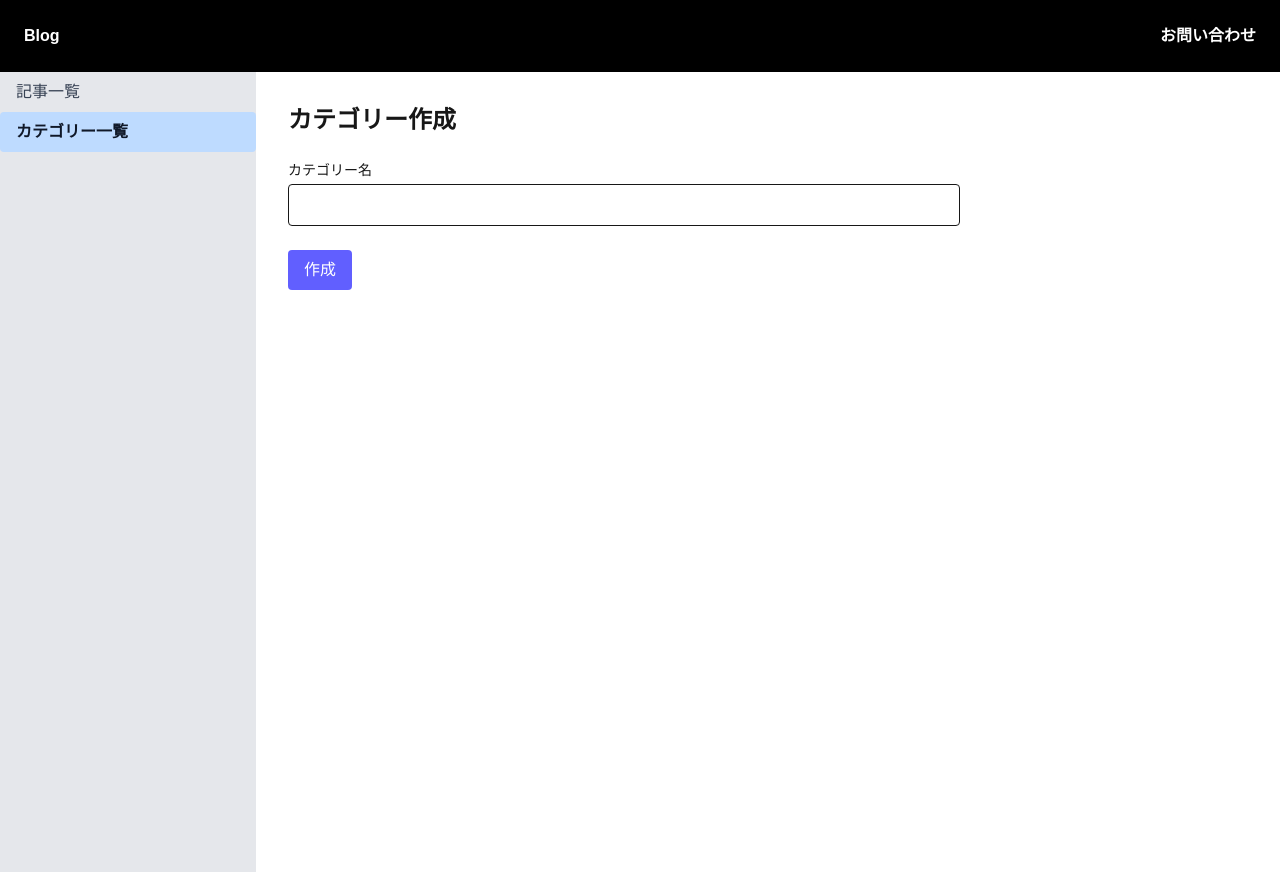
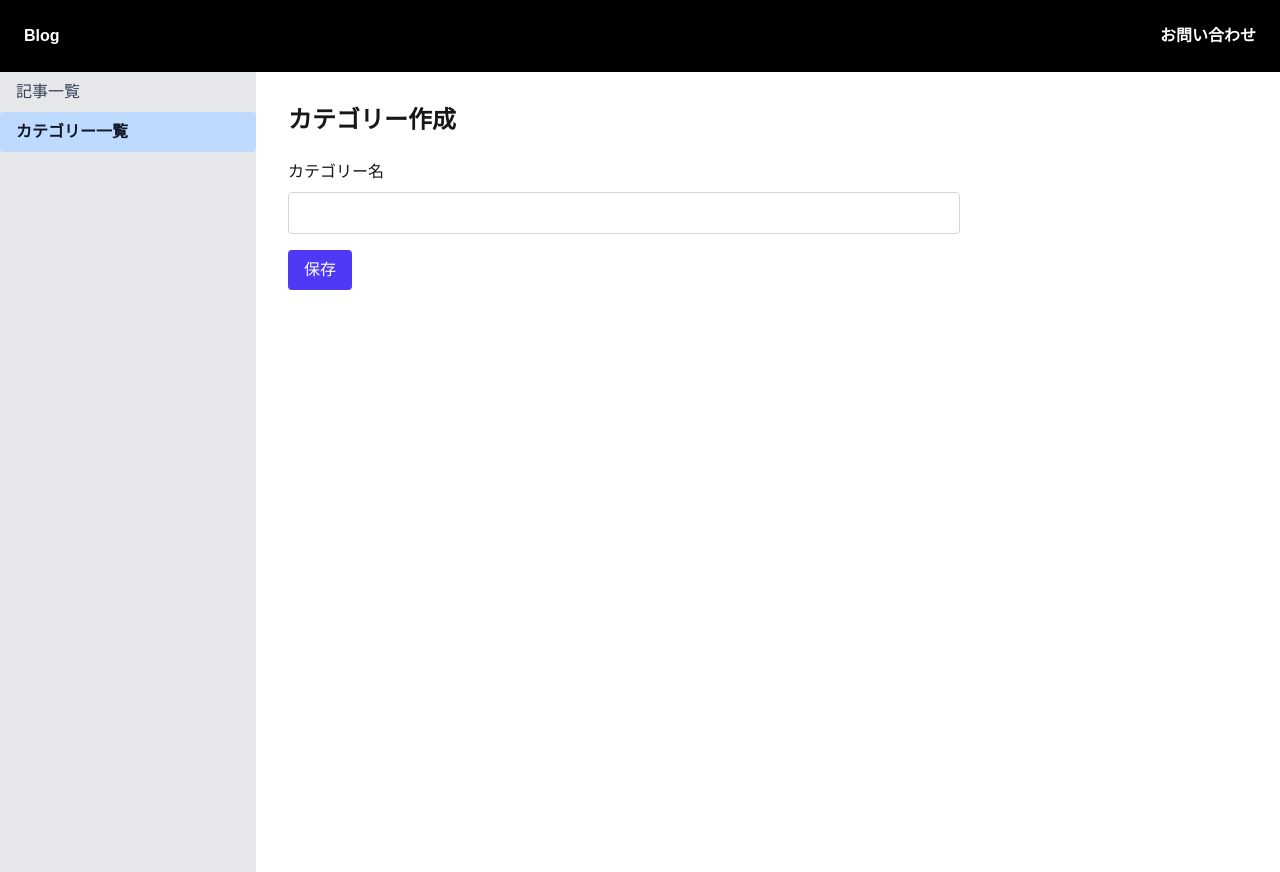
Before and after one commit to mu-126/chapter-8, a Next.js app: page /admin/categories/new in a window 1280 px wide. Built offline with nearby package versions, Linux system fonts and the light colour scheme.

Commit message:
課題10：管理者カテゴリー詳細・新規作成ページの修正（コンポーネント共通化）

```diff
--- a/src/app/admin/categories/[id]/page.tsx
+++ b/src/app/admin/categories/[id]/page.tsx
@@ -3,6 +3,7 @@
 import { useEffect, useState } from "react";
 import { useParams, useRouter } from "next/navigation";
 import type { AdminCategoryShowResponse } from "@/_types/Category";
+import CategoryForm from "@/components/CategoryForm";
 
 const CategoryDetailPage = () => {
   const params = useParams();
@@ -86,24 +87,7 @@ const CategoryDetailPage = () => {
     <div>
       <h1 className="text-2xl font-bold mb-6">カテゴリー編集</h1>
 
-      <div className="max-w-2xl">
-        {/* ラベル */}
-        <label className="block mb-2 font-medium">カテゴリー名</label>
-
-        {/* 入力欄 */}
-        <input type="text" value={name} onChange={(e) => setName(e.target.value)} className="w-full border border-gray-300 rounded px-3 py-2 mb-4" />
-
-        {/* ボタン */}
-        <div className="flex gap-3">
-          <button onClick={handleUpdate} className="bg-indigo-600 hover:bg-indigo-700 text-white px-4 py-2 rounded">
-            更新
-          </button>
-
-          <button onClick={handleDelete} className="bg-red-500 text-white px-4 py-2 rounded">
-            削除
-          </button>
-        </div>
-      </div>
+      <CategoryForm name={name} setName={setName} onSubmit={handleUpdate} onDelete={handleDelete} />
     </div>
   );
 };
--- a/src/app/admin/categories/new/page.tsx
+++ b/src/app/admin/categories/new/page.tsx
@@ -1,22 +1,31 @@
 "use client";
 
 import { useState } from "react";
+import { useRouter } from "next/navigation";
+import CategoryForm from "@/components/CategoryForm";
 
 const NewCategoryPage = () => {
   const [name, setName] = useState("");
+  const router = useRouter();
 
-  const handleSubmit = async (e: React.FormEvent) => {
-    e.preventDefault();
+  const handleCreate = async () => {
+    try {
+      const res = await fetch("/api/admin/categories", {
+        method: "POST",
+        headers: {
+          "Content-Type": "application/json",
+        },
+        body: JSON.stringify({ name }),
+      });
 
-    const res = await fetch("/api/admin/categories", {
-      method: "POST",
-      body: JSON.stringify({ name }),
-    });
+      if (!res.ok) {
+        throw new Error("作成失敗");
+      }
 
-    if (res.ok) {
       alert("カテゴリー作成成功！");
-      setName(""); // 入力リセット
-    } else {
+      router.push("/admin/categories");
+    } catch (error) {
+      console.error(error);
       alert("エラー");
     }
   };
@@ -27,18 +36,7 @@ const NewCategoryPage = () => {
       <h1 className="text-2xl font-bold mb-6">カテゴリー作成</h1>
 
       {/* フォーム */}
-      <form onSubmit={handleSubmit} className="space-y-6 max-w-2xl">
-        {/* カテゴリー名 */}
-        <div>
-          <label className="block mb-1 text-sm">カテゴリー名</label>
-          <input className="w-full border rounded px-3 py-2" value={name} onChange={(e) => setName(e.target.value)} />
-        </div>
-
-        {/* ボタン */}
-        <button type="submit" className="bg-indigo-500 text-white px-4 py-2 rounded">
-          作成
-        </button>
-      </form>
+      <CategoryForm name={name} setName={setName} onSubmit={handleCreate} />
     </div>
   );
 };
--- /dev/null
+++ b/src/components/CategoryForm.tsx
@@ -0,0 +1,34 @@
+type Props = {
+  name: string;
+  setName: (value: string) => void;
+  onSubmit: () => void;
+  onDelete?: () => void;
+};
+
+const CategoryForm = ({ name, setName, onSubmit, onDelete }: Props) => {
+  return (
+    <div className="max-w-2xl">
+      {/* ラベル */}
+      <label className="block mb-2 font-medium">カテゴリー名</label>
+
+      {/* 入力欄 */}
+      <input type="text" value={name} onChange={(e) => setName(e.target.value)} className="w-full border border-gray-300 rounded px-3 py-2 mb-4" />
+
+      {/* ボタン */}
+      <div className="flex gap-3">
+        <button onClick={onSubmit} className="bg-indigo-600 hover:bg-indigo-700 text-white px-4 py-2 rounded">
+          保存
+        </button>
+
+        {/* 削除はあるときだけ表示 */}
+        {onDelete && (
+          <button onClick={onDelete} className="bg-red-500 text-white px-4 py-2 rounded">
+            削除
+          </button>
+        )}
+      </div>
+    </div>
+  );
+};
+
+export default CategoryForm;
```
